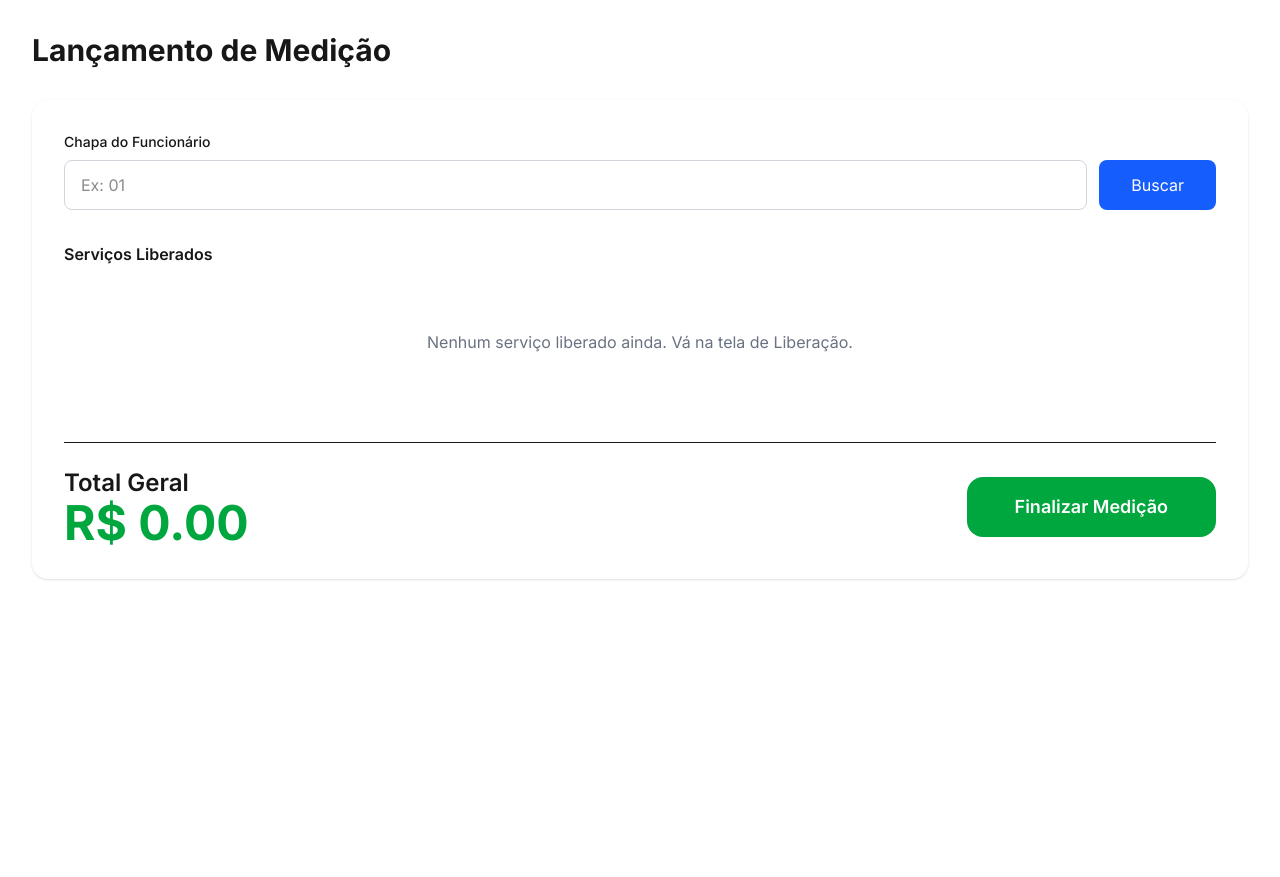
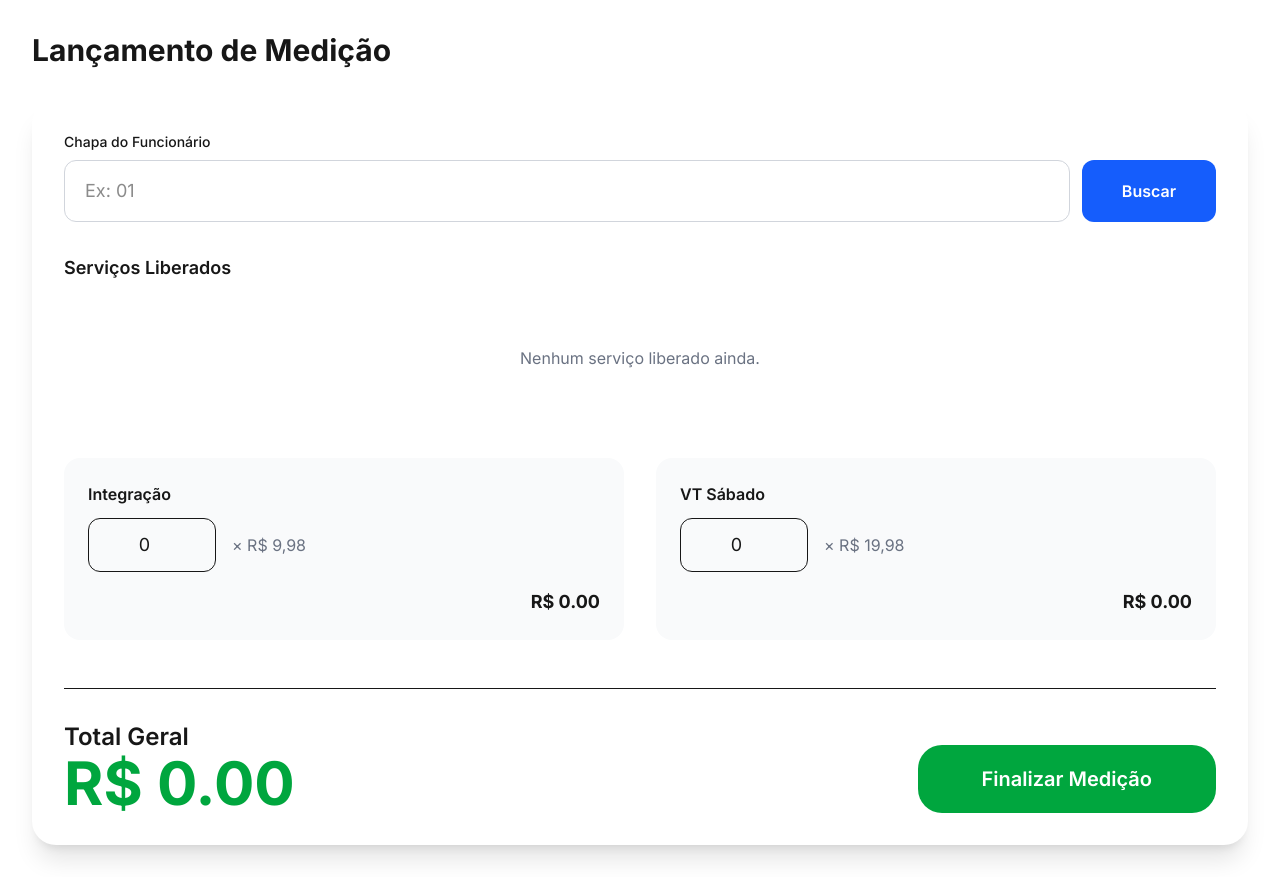
Before and after one commit to Dream159753/engecap-medicao, a Next.js app: page /medicao in a window 1280 px wide. Before the commit the page ends 800 px from the top, so only its background shows below. Built offline with nearby package versions, Linux system fonts and the light colour scheme.

Commit message:
Melhorada tela de medição

```diff
--- a/src/app/medicao/page.tsx
+++ b/src/app/medicao/page.tsx
@@ -29,24 +29,28 @@ export default function MedicaoScreen() {
   const [chapaInput, setChapaInput] = useState("");
   const [funcionarioAtual, setFuncionarioAtual] = useState<any>(null);
 
+  const [qtIntegracao, setQtIntegracao] = useState(0);
+  const [qtVTSabado, setQtVTSabado] = useState(0);
+
   const funcionarios = [
     { chapa: "01", nome: "João da Silva", funcao: "Carpinteiro" },
     { chapa: "02", nome: "Maria Santos", funcao: "Armadora" },
     { chapa: "03", nome: "Pedro Oliveira", funcao: "Pedreiro" },
   ];
 
-  // Carrega os serviços liberados
   useEffect(() => {
     const salvo = localStorage.getItem('servicosLiberados');
-    if (salvo) {
-      setServicosLiberados(JSON.parse(salvo));
-    }
+    if (salvo) setServicosLiberados(JSON.parse(salvo));
   }, []);
 
   const buscarFuncionario = () => {
     const encontrado = funcionarios.find(f => f.chapa === chapaInput);
-    if (encontrado) setFuncionarioAtual(encontrado);
-    else alert("Funcionário não encontrado!");
+    if (encontrado) {
+      setFuncionarioAtual(encontrado);
+    } else {
+      alert("Funcionário não encontrado!");
+      setFuncionarioAtual(null);
+    }
   };
 
   const adicionarMedicao = (servico: ServicoLiberado) => {
@@ -68,17 +72,30 @@ export default function MedicaoScreen() {
     setMedicoes([...medicoes, novo]);
   };
 
-  const atualizarQuantidade = (id: number, qt: number) => {
-    setMedicoes(medicoes.map(m => m.id === id ? { ...m, quantidade: qt, total: qt * m.valorUnitario } : m));
+  const atualizarQuantidade = (id: number, quantidade: number) => {
+    setMedicoes(medicoes.map(m =>
+      m.id === id ? { ...m, quantidade, total: quantidade * m.valorUnitario } : m
+    ));
   };
 
-  const totalGeral = medicoes.reduce((sum, m) => sum + m.total, 0);
+  const totalServicos = medicoes.reduce((sum, m) => sum + m.total, 0);
+  const totalIntegracao = qtIntegracao * 9.98;
+  const totalVTSabado = qtVTSabado * 19.98;
+  const totalGeral = totalServicos + totalIntegracao + totalVTSabado;
+
+  const finalizarMedicao = () => {
+    if (medicoes.length === 0) return alert("Adicione pelo menos uma medição!");
+    alert(`✅ Medição finalizada com sucesso!\nTotal: R$ ${totalGeral.toFixed(2)}\n\nDados salvos no sistema.`);
+    console.log("Medição Finalizada:", { medicoes, totalGeral });
+    // Aqui futuramente vai salvar no banco
+  };
 
   return (
     <div className="p-8">
       <h2 className="text-3xl font-bold mb-8">Lançamento de Medição</h2>
 
-      <div className="bg-white rounded-2xl shadow p-8">
+      <div className="bg-white rounded-3xl shadow-xl p-8">
+        {/* Busca por Chapa */}
         <div className="flex gap-4 mb-8">
           <div className="flex-1">
             <label className="block text-sm font-medium mb-2">Chapa do Funcionário</label>
@@ -88,45 +105,50 @@ export default function MedicaoScreen() {
                 value={chapaInput}
                 onChange={(e) => setChapaInput(e.target.value)}
                 placeholder="Ex: 01"
-                className="flex-1 border border-gray-300 rounded-lg px-4 py-3"
+                className="flex-1 border border-gray-300 rounded-xl px-5 py-4 text-lg"
               />
-              <button onClick={buscarFuncionario} className="bg-blue-600 text-white px-8 py-3 rounded-lg">Buscar</button>
+              <button onClick={buscarFuncionario} className="bg-blue-600 hover:bg-blue-700 text-white px-10 py-4 rounded-xl font-semibold">
+                Buscar
+              </button>
             </div>
           </div>
         </div>
 
         {funcionarioAtual && (
-          <div className="bg-green-50 p-4 rounded-lg mb-6 border border-green-200">
-            ✅ <strong>{funcionarioAtual.nome}</strong> — {funcionarioAtual.funcao}
+          <div className="bg-green-50 border border-green-200 p-5 rounded-2xl mb-8">
+            ✅ <strong className="text-xl">{funcionarioAtual.nome}</strong> — {funcionarioAtual.funcao}
           </div>
         )}
 
-        <h3 className="font-semibold mb-4">Serviços Liberados</h3>
-
-        <div className="grid grid-cols-1 md:grid-cols-2 gap-4">
+        {/* Serviços Liberados */}
+        <h3 className="font-semibold text-lg mb-4">Serviços Liberados</h3>
+        <div className="grid grid-cols-1 md:grid-cols-2 gap-4 mb-10">
           {servicosLiberados.filter(s => s.liberado).length === 0 ? (
-            <p className="col-span-2 text-center text-gray-500 py-12">Nenhum serviço liberado ainda. Vá na tela de Liberação.</p>
+            <p className="col-span-2 text-center py-12 text-gray-500">Nenhum serviço liberado ainda.</p>
           ) : (
             servicosLiberados.filter(s => s.liberado).map(s => (
               <button
                 key={s.id}
                 onClick={() => adicionarMedicao(s)}
-                className="border p-6 rounded-xl hover:bg-gray-50 text-left transition"
+                className="border-2 border-gray-200 hover:border-blue-500 p-6 rounded-2xl text-left transition-all hover:shadow-md"
               >
-                <p className="font-medium">{s.servico}</p>
-                <p className="text-sm text-gray-500">{s.secao} • {s.andar}</p>
+                <p className="font-medium text-lg">{s.servico}</p>
+                <p className="text-gray-500">{s.secao} • {s.andar}</p>
               </button>
             ))
           )}
         </div>
 
+        {/* Tabela de Medições Lançadas */}
         {medicoes.length > 0 && (
-          <table className="w-full mt-12 border-collapse">
+          <div className="mb-10">
+            <h3 className="font-semibold text-lg mb-4">Medições Lançadas</h3>
+            <table className="w-full border-collapse">
               <thead>
                 <tr className="bg-gray-100">
                   <th className="p-4 text-left">Funcionário</th>
                   <th className="p-4 text-left">Serviço</th>
-                <th className="p-4 text-center">Qtd</th>
+                  <th className="p-4 text-center">Quantidade</th>
                   <th className="p-4 text-right">Valor Unit.</th>
                   <th className="p-4 text-right">Total</th>
                 </tr>
@@ -137,22 +159,52 @@ export default function MedicaoScreen() {
                     <td className="p-4 font-medium">{m.nome}</td>
                     <td className="p-4">{m.servico}</td>
                     <td className="p-4 text-center">
-                    <input type="number" value={m.quantidade} onChange={(e) => atualizarQuantidade(m.id, Number(e.target.value) || 0)} className="w-24 text-center border rounded py-2" />
+                      <input
+                        type="number"
+                        value={m.quantidade}
+                        onChange={(e) => atualizarQuantidade(m.id, Number(e.target.value) || 0)}
+                        className="w-28 text-center border rounded-xl py-2 text-lg"
+                      />
                     </td>
                     <td className="p-4 text-right">R$ {m.valorUnitario.toFixed(2)}</td>
-                  <td className="p-4 text-right font-semibold">R$ {m.total.toFixed(2)}</td>
+                    <td className="p-4 text-right font-bold">R$ {m.total.toFixed(2)}</td>
                   </tr>
                 ))}
               </tbody>
             </table>
+          </div>
         )}
 
-        <div className="mt-10 border-t pt-6 flex justify-between items-center">
+        {/* Integração e VT Sábado */}
+        <div className="grid grid-cols-1 md:grid-cols-2 gap-8 mt-8">
+          <div className="bg-gray-50 p-6 rounded-2xl">
+            <h4 className="font-semibold mb-3">Integração</h4>
+            <div className="flex items-center gap-4">
+              <input type="number" value={qtIntegracao} onChange={(e) => setQtIntegracao(Number(e.target.value)||0)} className="border rounded-xl px-5 py-3 w-32 text-center text-lg" />
+              <span className="text-gray-500">× R$ 9,98</span>
+            </div>
+            <p className="text-right mt-4 font-bold text-lg">R$ {(qtIntegracao * 9.98).toFixed(2)}</p>
+          </div>
+
+          <div className="bg-gray-50 p-6 rounded-2xl">
+            <h4 className="font-semibold mb-3">VT Sábado</h4>
+            <div className="flex items-center gap-4">
+              <input type="number" value={qtVTSabado} onChange={(e) => setQtVTSabado(Number(e.target.value)||0)} className="border rounded-xl px-5 py-3 w-32 text-center text-lg" />
+              <span className="text-gray-500">× R$ 19,98</span>
+            </div>
+            <p className="text-right mt-4 font-bold text-lg">R$ {(qtVTSabado * 19.98).toFixed(2)}</p>
+          </div>
+        </div>
+
+        <div className="mt-12 border-t pt-8 flex justify-between items-end">
           <div>
             <p className="text-2xl font-semibold">Total Geral</p>
-            <p className="text-5xl font-bold text-green-600">R$ {totalGeral.toFixed(2)}</p>
+            <p className="text-6xl font-bold text-green-600">R$ {totalGeral.toFixed(2)}</p>
           </div>
-          <button className="bg-green-600 hover:bg-green-700 text-white px-12 py-4 rounded-2xl font-semibold text-lg">
+          <button
+            onClick={finalizarMedicao}
+            className="bg-green-600 hover:bg-green-700 text-white px-16 py-5 rounded-3xl font-semibold text-xl"
+          >
             Finalizar Medição
           </button>
         </div>
```
Lines whose indentation alone changed are shown as unchanged.
